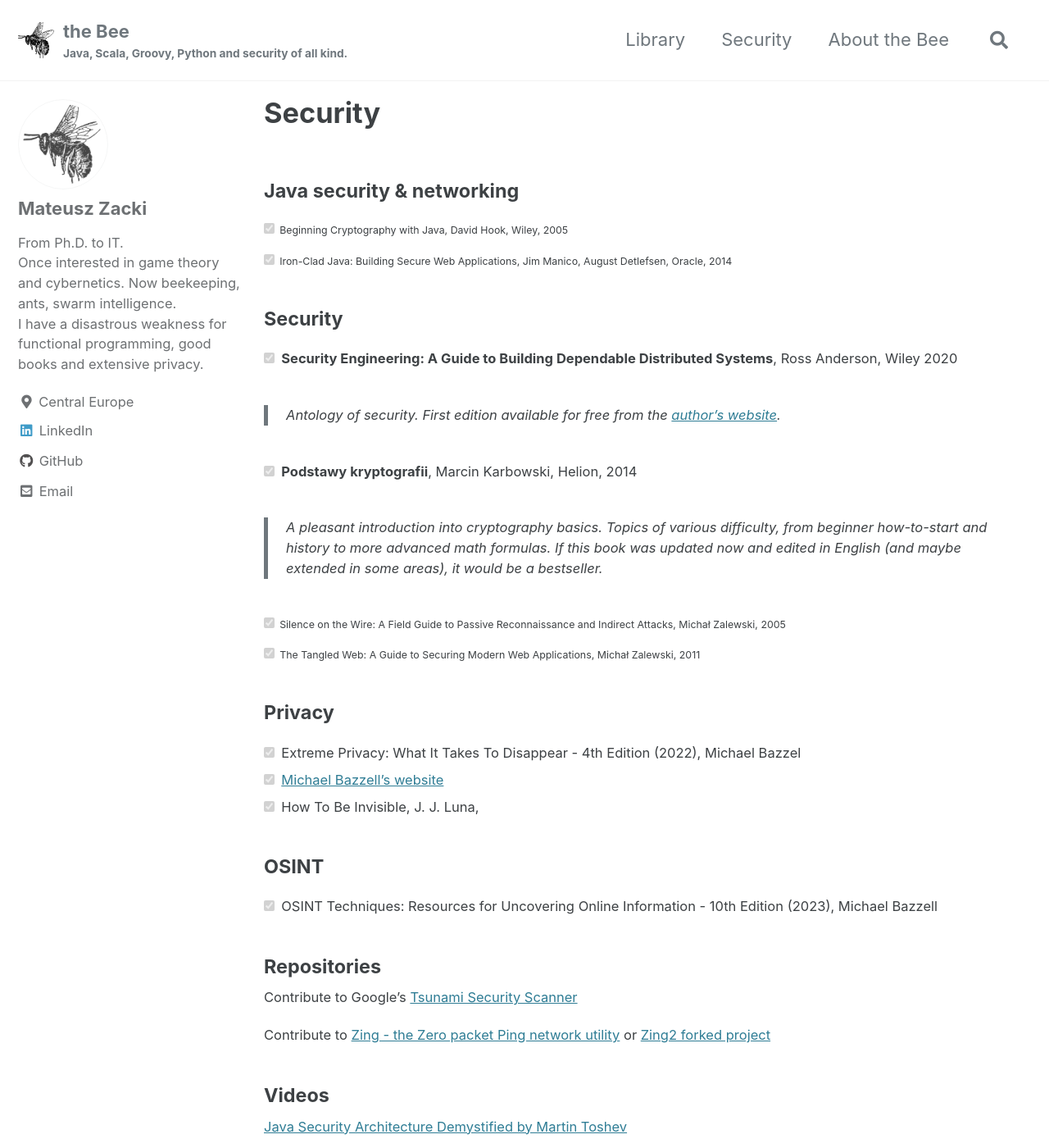
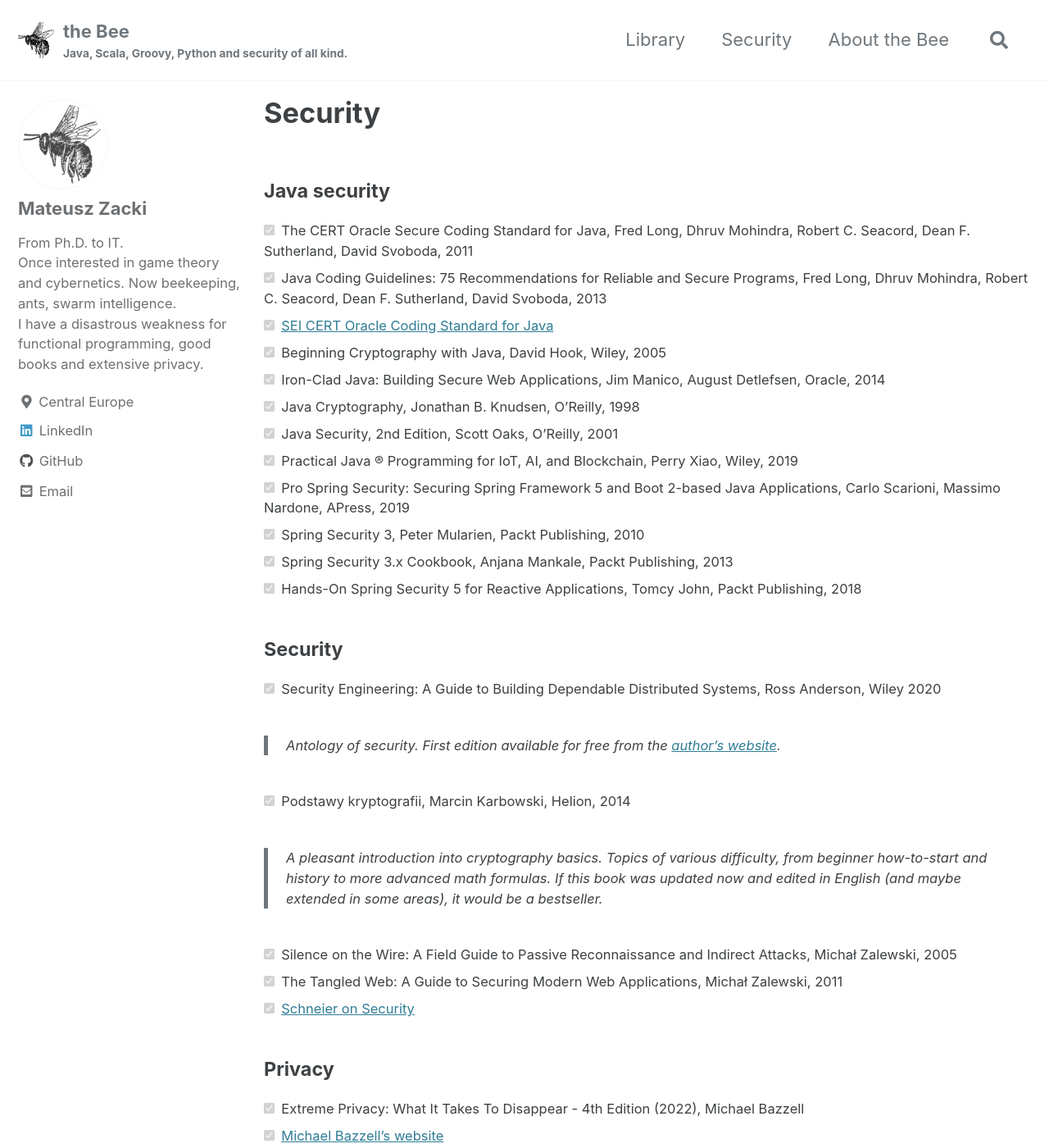
Before and after one commit to mzacki/mzacki.github.io, a Jekyll site: the page built from _pages/security.md, in a window 1280 px wide and 1400 px high. Shown: the whole window at 82% size. Built offline with Jekyll 4.4.1, drawn with Linux system fonts in a browser that asks for light colours; cached includes are drawn as plain includes; some of the changed text lies outside the part shown.

Commit message:
security page

```diff
--- a/_config.yml
+++ b/_config.yml
@@ -98,7 +98,7 @@
 analytics:
   provider               : false # false (default), "google", "google-universal", "google-gtag", "custom"
   google:
-    tracking_id          :
+    tracking_id          : "G-SGB8Z0V57T"
     anonymize_ip         : # true, false (default)
 
 
--- a/_pages/security.md
+++ b/_pages/security.md
@@ -4,60 +4,69 @@
 permalink: /security/
 ---
 
-#### Java security & networking
+#### Java security
 
+- [x] The CERT Oracle Secure Coding Standard for Java, Fred Long, Dhruv Mohindra, Robert C. Seacord, Dean F. Sutherland, David Svoboda, 2011
+- [x] Java Coding Guidelines: 75 Recommendations for Reliable and Secure Programs, Fred Long, Dhruv Mohindra, Robert C. Seacord, Dean F. Sutherland, David Svoboda, 2013
+- [x] [SEI CERT Oracle Coding Standard for Java](https://wiki.sei.cmu.edu/confluence/display/java/SEI+CERT+Oracle+Coding+Standard+for+Java)
 - [x] Beginning Cryptography with Java, David Hook, Wiley, 2005
-
 - [x] Iron-Clad Java: Building Secure Web Applications, Jim Manico, August Detlefsen, Oracle, 2014
-
+- [x] Java Cryptography, Jonathan B. Knudsen, O'Reilly, 1998
+- [x] Java Security, 2nd Edition, Scott Oaks, O'Reilly, 2001
+- [x] Practical Java ® Programming for IoT, AI, and Blockchain, Perry Xiao, Wiley, 2019
+- [x] Pro Spring Security: Securing Spring Framework 5 and Boot 2-based Java Applications, Carlo Scarioni, Massimo Nardone, APress, 2019
+- [x] Spring Security 3, Peter Mularien, Packt Publishing, 2010
+- [x] Spring Security 3.x Cookbook, Anjana Mankale, Packt Publishing, 2013
+- [x] Hands-On Spring Security 5 for Reactive Applications, Tomcy John, Packt Publishing, 2018
 
 #### Security
 
-- [x] **Security Engineering: A Guide to Building Dependable Distributed Systems**, Ross Anderson, Wiley 2020
+- [x] Security Engineering: A Guide to Building Dependable Distributed Systems, Ross Anderson, Wiley 2020
 
 > Antology of security. First edition available for free from the [author's website](https://www.cl.cam.ac.uk/~rja14/book.html).
 
-- [x] **Podstawy kryptografii**, Marcin Karbowski, Helion, 2014
+- [x] Podstawy kryptografii, Marcin Karbowski, Helion, 2014
 
 > A pleasant introduction into cryptography basics. Topics of various difficulty, from beginner how-to-start and history to more advanced math formulas.
 If this book was updated now and edited in English (and maybe extended in some areas), it would be a bestseller.
 
 - [x] Silence on the Wire: A Field Guide to Passive Reconnaissance and Indirect Attacks, Michał Zalewski, 2005
-
 - [x] The Tangled Web: A Guide to Securing Modern Web Applications, Michał Zalewski, 2011
+- [x] [Schneier on Security](https://www.schneier.com/)
 
 #### Privacy
 
-- [x] Extreme Privacy: What It Takes To Disappear - 4th Edition (2022), Michael Bazzel
+- [x] Extreme Privacy: What It Takes To Disappear - 4th Edition (2022), Michael Bazzell
 - [x] [Michael Bazzell's website](https://inteltechniques.com/index.html)
-- [x] How To Be Invisible, J. J. Luna,
+- [x] How To Be Invisible: Protect Your Home, Your Children, Your Assets, and Your Life, J. J. Luna, Thomas Dunne Books, New York, 2012
+- [x] Personal Digital Security: Protecting Yourself from Online Crime 2016 Revision, Michael Bazzell
 
 #### OSINT
 
 - [x] OSINT Techniques: Resources for Uncovering Online Information - 10th Edition (2023), Michael Bazzell
+- [x] [Open Source Intelligence Tools and Resources Handbook](https://i-intelligence.eu/uploads/public-documents/OSINT_Handbook_2020.pdf)
 
 #### Repositories
 
-Contribute to Google's [Tsunami Security Scanner](https://github.com/google/tsunami-security-scanner/blob/master/docs/contributing.md)
-
-Contribute to [Zing - the Zero packet Ping network utility](https://github.com/wgilreath/zing) or [Zing2 forked project](https://github.com/mzacki/zing2)
+- [x] Contribute to Google's [Tsunami Security Scanner](https://github.com/google/tsunami-security-scanner/blob/master/docs/contributing.md)
+- [x] Contribute to [Zing - the Zero packet Ping network utility](https://github.com/wgilreath/zing) or [Zing2 forked project](https://github.com/mzacki/zing2)
+- [x] [Beginning Crypthography with Java Code Examples](https://media.wiley.com/product_ancillary/30/07645963/DOWNLOAD/beg_crypto_examples.zip)
+- [x] [Java Cryptography](https://resources.oreilly.com/examples/9781565924024/)
+- [x] [Java Security](https://resources.oreilly.com/examples/9780596001575/)
 
 #### Videos
 
-[Java Security Architecture Demystified by Martin Toshev](https://www.youtube.com/watch?v=2GGQXPDYT6w)
-
-[Cryptography 101 for Java developers by Michel Schudel](https://www.youtube.com/watch?v=itmNhVckTPc)
+- [x] [Java Security Architecture Demystified by Martin Toshev](https://www.youtube.com/watch?v=2GGQXPDYT6w)
+- [x] [Cryptography 101 for Java developers by Michel Schudel](https://www.youtube.com/watch?v=itmNhVckTPc)
 
 #### Courses
 
-[Over 7000 courses related to security lauched by world univerities: including > 2500 for free.](https://www.classcentral.com/search?q=security)
-
-[Privacy: 1000 courses available, including > 500 free.](https://www.classcentral.com/search?q=privacy)
+- [x] [+7000 courses related to security lauched by world univerities: including > 2500 for free.](https://www.classcentral.com/search?q=security)
+- [x] [Privacy: +1000 courses available, including > 500 free.](https://www.classcentral.com/search?q=privacy)
+- [x] [hackers-arise.com](https://www.hackers-arise.com/) (search for free stuff)
 
 #### Where to train?
 
-[Try Hack Me](https://tryhackme.com/) (training & learning platform)
-
-[Hack The Box](https://www.hackthebox.com/) (training platform)
-
-[Hack The Box Academy](https://academy.hackthebox.com/) (learning platform)
+- [x] [Try Hack Me](https://tryhackme.com/) (training & learning platform)
+- [x] [Hack The Box](https://www.hackthebox.com/) (training platform)
+- [x] [Hack The Box Academy](https://academy.hackthebox.com/) (learning platform)
--- a/_sass/minimal-mistakes/_archive.scss
+++ b/_sass/minimal-mistakes/_archive.scss
@@ -20,6 +20,7 @@
 
 .archive__item {
   position: relative;
+  font-size: 0.9em;
 
   a {
     position: relative;
```
Also changed, not shown: _posts/2022-06-16-how-to-jekyll-github-pages.md (+15 -0 lines).
